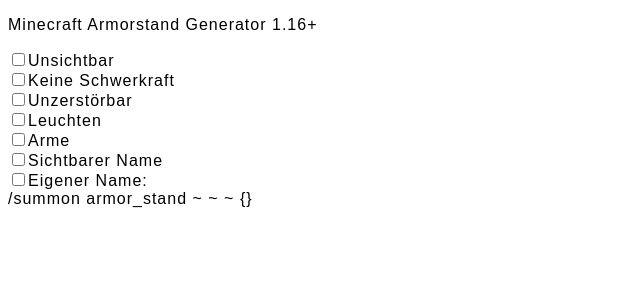
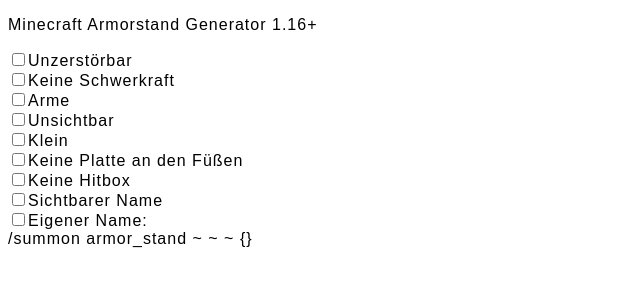
Before and after one commit to ElDapo/ElDapo.github.io, a plain HTML site: page index.html in a window 1280 px wide. Shown: the whole page, without its empty margins (0-640 px from the left). Drawn offline with nearby package versions, Linux system fonts and the light colour scheme.

Commit message:
Update index.html

```diff
--- a/index.html
+++ b/index.html
@@ -3,15 +3,18 @@
     <head>
         <title>Command Generator 1.16</title>
         <link href="files\css\style.css" rel="stylesheet" type="text/css">
+        <link href="files\js\index.js">
         <script src="https://ajax.googleapis.com/ajax/libs/jquery/2.1.1/jquery.min.js"></script>
     </head>
     <body>
         <p>Minecraft Armorstand Generator 1.16+</p>
+        <div><input type="checkbox" onclick="gen()" id="invulnerable" >Unzerstörbar</div>
+        <div><input type="checkbox" onclick="gen()" id="nogravity" >Keine Schwerkraft</div>
+        <div><input type="checkbox" onclick="gen()" id="arms" >Arme</div>
         <div><input type="checkbox" onclick="gen()" id="invisible" >Unsichtbar</div>
-        <div><input type="checkbox" onclick="gen()" id="nogravity" >Keine Schwerkraft</div>
-        <div><input type="checkbox" onclick="gen()" id="invulnerable" >Unzerstörbar</div>
-        <div><input type="checkbox" onclick="gen()" id="glowing" >Leuchten</div>
-        <div><input type="checkbox" onclick="gen()" id="arms" >Arme</div>
+        <div><input type="checkbox" onclick="gen()" id="small" >Klein</div>
+        <div><input type="checkbox" onclick="gen()" id="nobaseplate" >Keine Platte an den Füßen</div>
+        <div><input type="checkbox" onclick="gen()" id="marker" >Keine Hitbox</div>
         <div><input type="checkbox" onclick="gen()" id="customname" >Sichtbarer Name</div>
         <div><input type="checkbox" onclick="gen()" id="name" >Eigener Name:</div>
         <div id="nameInput" style="display:none;">
@@ -31,25 +34,34 @@
                 var command = "/summon armor_stand ~ ~ ~ {";
                 var tags = [];
 
-                if ($('#invisible').is(':checked')) {
-                    tags.push("Invisible:1b")
-                };
-
-                if ($('#nogravity').is(':checked')) {
-                    tags.push("NoGravity:1b")
-                };
-
                 if ($('#invulnerable').is(':checked')) {
                     tags.push("Invulnerable:1b")
                 };
 
-                if ($('#glowing').is(':checked')) {
-                    tags.push("Glowing:1b")
+                if ($('#nogravity').is(':checked')) {
+                tags.push("NoGravity:1b")
                 };
 
                 if ($('#arms').is(':checked')) {
                     tags.push("ShowArms:1b")
                 };
+
+                if ($('#invisible').is(':checked')) {
+                    tags.push("Invisible:1b")
+                };
+
+                if ($('#small').is(':checked')) {
+                    tags.push("Small:1b")
+                };
+
+
+                if ($("#nobaseplate").is(":checked")) {
+                    tags.push("NoBasePlate:1b")
+                }
+
+                if ($("#marker").is(":checked")) {
+                    tags.push("Marker:1b")
+                }
 
                 if ($("#customname").is(":checked")) {
                     tags.push("CustomNameVisible:1b")
@@ -70,7 +82,3 @@
 
     </body>
 </html>
-
-
-
-<!-- /summon armor_stand ~ ~ ~ {Small:1b,Marker:1b,NoBasePlate:1b,PersistenceRequired:1b} -->
```
